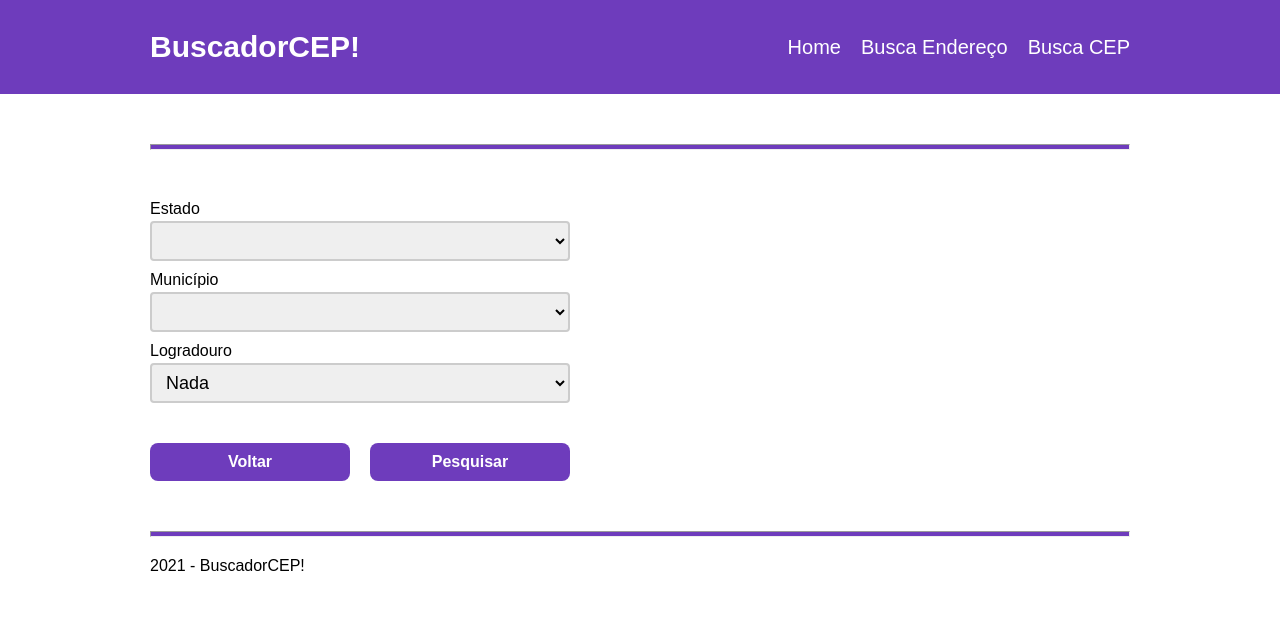
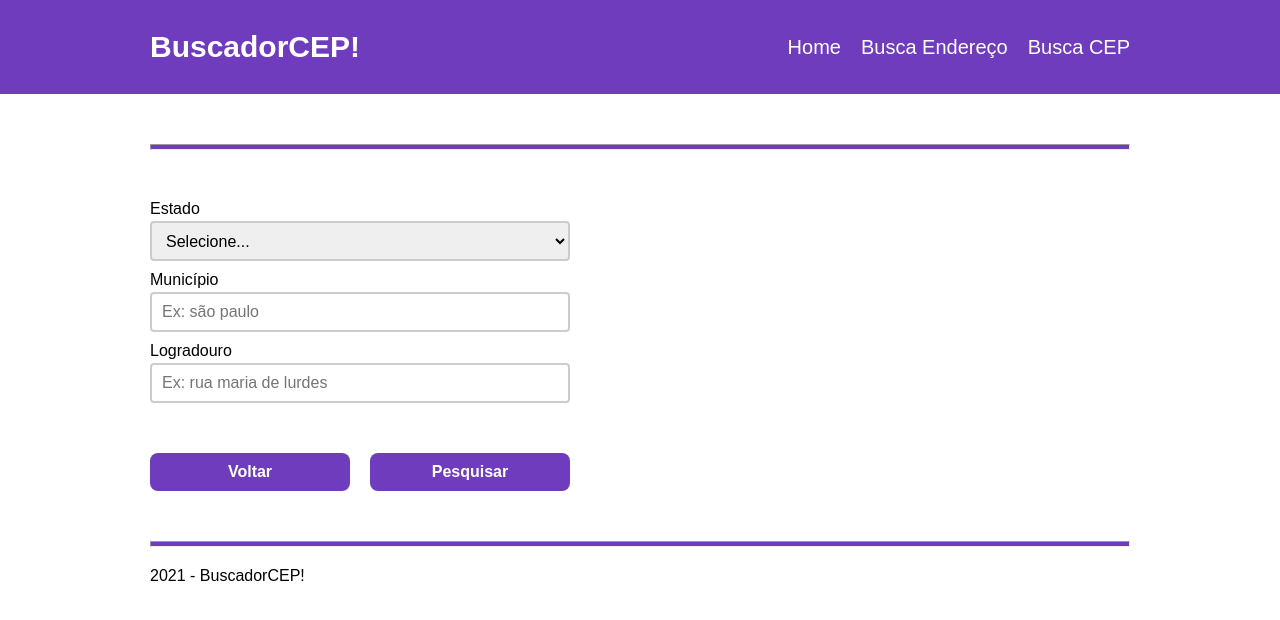
Before and after one commit to Loureto/BuscadorCEP, a React (Create React App) app: page /BuscaCep in a window 1280 px wide. Shown: the top 620 px of the page. Built offline with nearby package versions, Linux system fonts and the light colour scheme.

Commit message:
implementacao: mensagem - reports - inputText

```diff
--- a/package.json
+++ b/package.json
@@ -16,6 +16,7 @@
     "react-modal": "^3.14.4",
     "react-router-dom": "6.0.0-beta.0",
     "react-scripts": "4.0.3",
+    "react-toastify": "^8.1.0",
     "web-vitals": "^1.0.1"
   },
   "scripts": {
--- a/src/components/InputText/InputText.js
+++ b/src/components/InputText/InputText.js
@@ -0,0 +1,6 @@
+import React from "react";
+import './inputtext.scss';
+
+export const InputText = (props) =>{
+    return <input className="input-text" placeholder={props.placeholder} type={props.type} onChange={props.onChange} />
+}
--- /dev/null
+++ b/src/components/InputText/inputtext.scss
@@ -0,0 +1,15 @@
+.input-text{
+    width: 420px;
+    height: 40px;
+    margin-top: 3px;
+    margin-bottom: 10px;
+    padding-left: 10px;
+    border: 2px solid var(--color-border);
+    border-radius: 0.25rem;
+    font-size: 16px;
+
+    &:focus{
+        outline: none;
+        border: 2px solid var(--color-background);
+    }
+}
--- a/src/pages/BuscaCep.js
+++ b/src/pages/BuscaCep.js
@@ -1,44 +1,115 @@
 import React from "react";
 import { useNavigate } from "react-router-dom";
 import { Button } from "../components/Button/Button";
+import { InputText } from "../components/InputText/InputText";
 import { Label } from "../components/Label/Label";
+import { api } from "../services/api";
+import SaveValues, { GetValues, Remove } from "../storage/globalStorage";
+import { handleErro, ToastMsg } from "../util/mensagem";
 import '../styles/buscacep.scss';
 
 export const BuscaCep = () =>{
     const navigate = useNavigate();
+    const [uf, setUf] = React.useState(null);
+    const [logra, setLogra] = React.useState('');
+    const [muni, setMuni] = React.useState('');
 
-    const handleClickPesquisar = () =>{
-        alert('Funcionou');
+    async function handleClickPesquisar(){
+        try{
+            if(uf === "" || uf === null){
+                return handleErro('Campo obrigatório! Selecione a UF');
+            }else if(muni === "" || muni === null){
+                return handleErro('Campo obrigatório! preencha o campo município');
+            }else if(logra === "" || logra === null){
+                return handleErro('Campo obrigatório! preencha o campo logradouro');
+            }
+            const response = await api.get(`${uf}/${muni.replace(/ /g, "%20")}/${logra.replace(/ /g, "%20")}/json`);
+            if(!response.data.erro){
+                let _cep = response.data[0].cep;
+                let _logradouro = response.data[0].logradouro;
+                let _bairro = response.data[0].bairro;
+                let _uf = response.data[0].uf;
+                let _localidade = response.data[0].localidade;
+                let _codigo = response.data[0].ibge;
+
+                await SaveValues("_Cep", _cep);
+                await SaveValues("_Bairro", _bairro);
+                await SaveValues("_Uf", _uf);
+                await SaveValues("_Localidade", _localidade);
+                await SaveValues("_Logradouro", _logradouro);
+                await SaveValues("_Codigo", _codigo);
+
+                alert(`Cep: ${GetValues("_Cep")}\nCódigo do logradouro: ${GetValues("_Codigo")}\nLocalidade: ${GetValues("_Localidade")}/${GetValues("_Uf")}\nBairro: ${GetValues("_Bairro")}`);
+
+            }
+        }catch(e){
+            handleErro('Verifique se as informações estão corretas!');
+            return;
+        }finally{
+            Remove("_Cep");
+            Remove("_Bairro");
+            Remove("_Uf");
+            Remove("_Localidade");
+            Remove("_Logradouro");
+            Remove("_Codigo");
+        }
     }
 
     const handleClickVoltar = () =>{
         navigate('/');
     }
 
+    const changeLogradouro = (e) =>{
+        let logradouro = e.target.value;
+        setLogra(logradouro);
+    }
+
+    const changeMunicipio = (e) =>{
+        let municipio = e.target.value;
+        setMuni(municipio);
+    }
+
+    const changeUf = (e) =>{
+        let _uf = e.target.value;
+        setUf(_uf);
+    }
+
+    const tabela_uf =[
+        "RO","AC","AM","RR","PA",
+        "AP","TO","MA","PI","CE",
+        "RN","PB","PE","AL","SE",
+        "BA","MG","ES","RJ","SP",
+        "PR","SC","RS","MS","MT",
+        "GO","DF"
+    ]
+
     return(
         <div className="container-buscacep">
             <div className="card-buscacep">
                 <hr size="8"  className="hr-buscacep"/>
-                <form className="form-buscacep">
+
+                <form className="form-buscacep" onSubmit={handleClickPesquisar}>
                     <Label texto="Estado"/>
-                    <select className="select-buscacep" style={{marginBottom: 10}}>
-
+                    <select className="select-buscacep" onChange={changeUf} value={uf} defaultValue="Selecione..." style={{marginBottom: 10}}>
+                        <option disabled >Selecione...</option>
+                        {tabela_uf.map((item)=>{
+                            return <option key={item} value={item}>{item}</option>
+                        })}
                     </select>
                     <Label texto="Município"/>
-                    <select className="select-buscacep" style={{marginBottom: 10}}>
+                    <InputText onChange={changeMunicipio} type="text" placeholder="Ex: são paulo" />
 
-                    </select>
                     <Label texto="Logradouro"/>
-                    <select className="select-buscacep">
-                        <option>Nada</option>
-                    </select>
+                    <InputText onChange={changeLogradouro} type="text" placeholder="Ex: rua maria de lurdes"/>
                 </form>
+
                 <div className="card-btn-buscacep">
                     <Button onClick={handleClickVoltar} tipo="voltar" label="Voltar"/>
                     <Button onClick={handleClickPesquisar} tipo="pesquisar" label="Pesquisar"/>
                 </div>
                 <hr size="8"  className="hr-buscacep"/>
             </div>
+            <ToastMsg />
         </div>
     );
 }
--- a/src/pages/BuscaEndereco.js
+++ b/src/pages/BuscaEndereco.js
@@ -1,19 +1,16 @@
 import React from "react";
 import { useNavigate } from "react-router-dom";
-
 import { Button } from "../components/Button/Button";
+import { InputText } from "../components/InputText/InputText";
 import { Label } from "../components/Label/Label";
-import { Loading } from "../components/Loading/Loading";
-
 import { api } from "../services/api";
-import SaveValues from "../storage/globalStorage";
-
+import SaveValues, { Remove } from "../storage/globalStorage";
+import { handleErro, ToastMsg } from "../util/mensagem";
 import '../styles/buscaendereco.scss';
-
 
 export const BuscaEndereco = () =>{
     const navigate = useNavigate();
-    const [valor, setValor] = React.useState([]);
+    const [valor, setValor] = React.useState('');
 
     const cep = "Cep";
     const logradouro = "Logradouro";
@@ -23,6 +20,9 @@ export const BuscaEndereco = () =>{
 
     async function handleClickBuscar(){
         try{
+            if(valor === '' || valor === null){
+                return handleErro('Preencha o campo Cep!');
+            }
             const response = await api.get(`${valor}/json`);
             if(!response.data.erro){
                 let _cep = response.data.cep;
@@ -39,7 +39,8 @@ export const BuscaEndereco = () =>{
                 navigate('/Resultado');
             }
         }catch(e){
-            alert('error');
+            handleErro('Cep inválido! Por favor verifique se digitou corretamente');
+            return e;
         }
     }
 
@@ -47,27 +48,26 @@ export const BuscaEndereco = () =>{
         navigate('/');
     }
 
+    const changeCep = (e) =>{
+        let cepp = e.target.value;
+        setValor(cepp);
+    }
+
     return(
         <div className="container-buscaend">
             <div className="content-buscaend">
                 <hr size="8"  className="hr-buscaend"/>
-                <form className="card-buscaend">
+                <form className="card-buscaend" >
                     <Label texto="Cep"/>
-                    <input
-                    type="text"
-                    onChange={({target}) => setValor(target.value)}
-                    className="input-buscaend" />
+                    <InputText type="number" onChange={changeCep} placeholder="Ex: 69303000"/>
                 </form>
-
                 <div className="card-btn">
                     <Button onClick={handleClickVoltar} tipo="voltar" label="Voltar"/>
                     <Button onClick={handleClickBuscar} tipo="buscar" valor={valor} label="Buscar"/>
                 </div>
-
                 <hr size="8"  className="hr-buscaend"/>
             </div>
-
-
+            <ToastMsg />
         </div>
     );
 }
--- a/src/pages/Resultado.js
+++ b/src/pages/Resultado.js
@@ -3,6 +3,7 @@ import { useNavigate } from "react-router-dom";
 import { Button } from "../components/Button/Button";
 import { Report } from "../reports/report";
 import { Remove, GetValues } from "../storage/globalStorage";
+import { handleSuccess, ToastMsg } from "../util/mensagem";
 import '../styles/resultado.scss';
 
 export const Resultado = () =>{
@@ -13,6 +14,10 @@ export const Resultado = () =>{
     let localidade = GetValues("Localidade");
     let cep = GetValues("Cep");
     let logradouro = GetValues("Logradouro");
+
+    React.useEffect(()=>{
+        handleSuccess('Cep encontrado!');
+    },[]);
 
     const handleClickNovaBusca = () =>{
         Remove("Cep");
@@ -53,6 +58,7 @@ export const Resultado = () =>{
                 </div>
                 <hr size="8"  className="hr-resultado"/>
             </div>
+            <ToastMsg />
         </div>
     );
 }
--- a/src/styles/buscacep.scss
+++ b/src/styles/buscacep.scss
@@ -24,7 +24,7 @@
                 padding-left: 10px;
                 border: 2px solid var(--color-border);
                 border-radius: 0.25rem;
-                font-size: 18px;
+                font-size: 16px;
 
                 &:focus{
                     outline: none;
--- /dev/null
+++ b/src/util/mensagem.js
@@ -0,0 +1,16 @@
+import { ToastContainer, toast } from 'react-toastify';
+import 'react-toastify/dist/ReactToastify.css';
+
+export const ToastMsg =() =>{
+    return(
+        <ToastContainer position="top-center" autoClose={3000} theme="dark" />
+    );
+}
+
+export function handleErro(text){
+    toast.error(text);
+}
+
+export function handleSuccess(text){
+    toast.success(text);
+}
```
Also changed, not shown: 1 other file (tests, documents, lock files or other folders).
